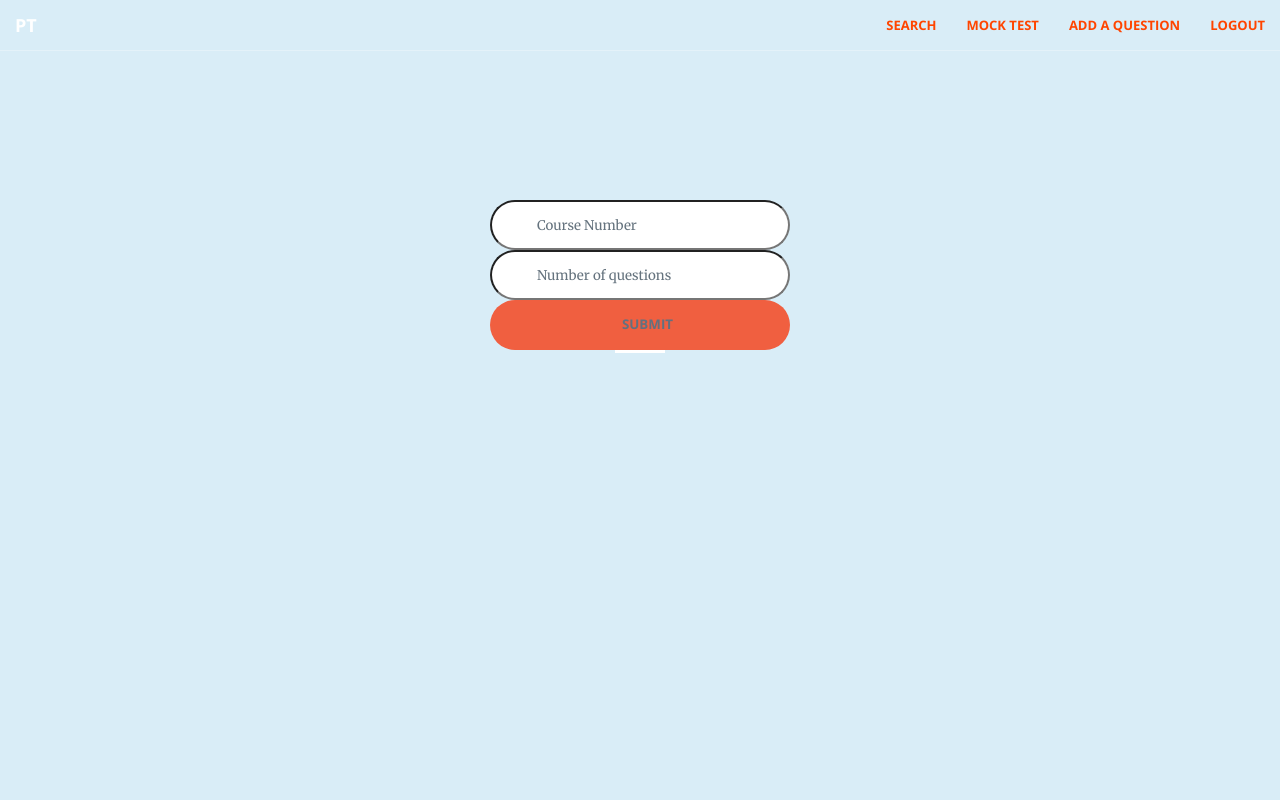
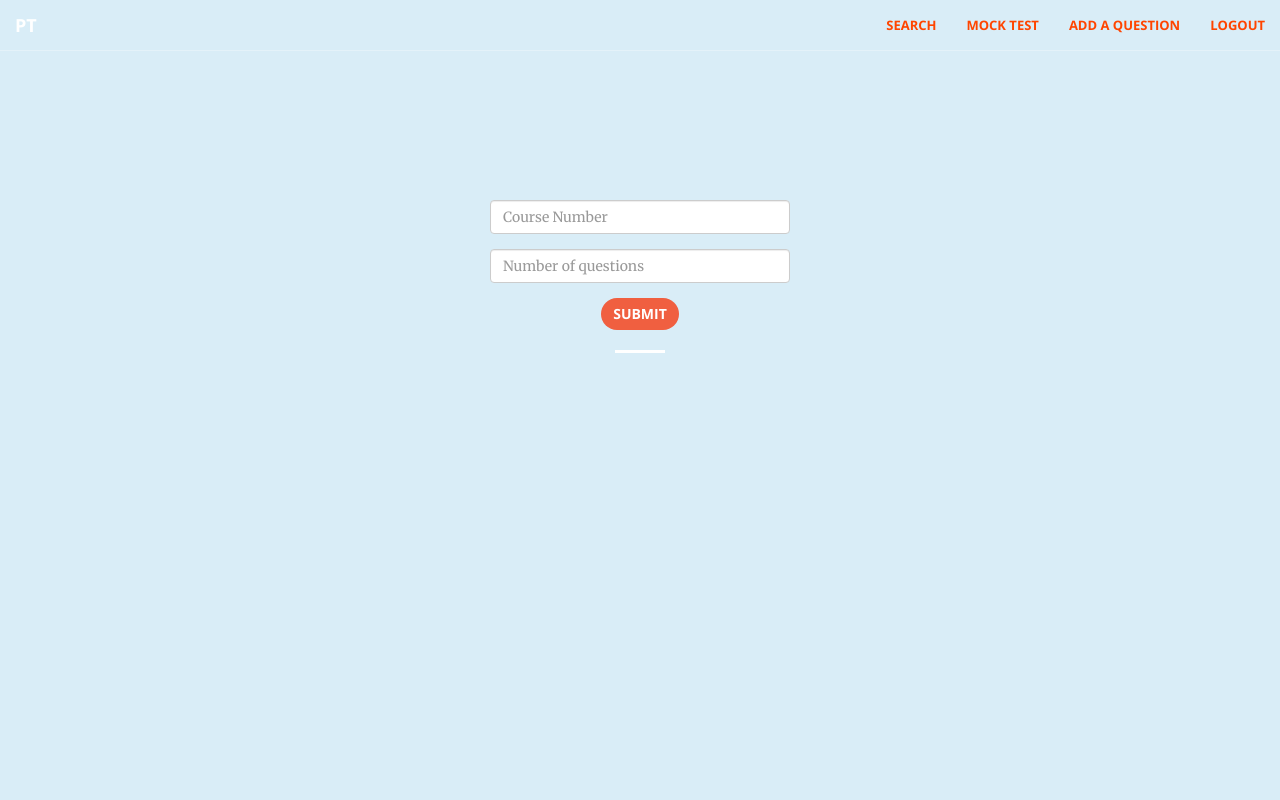
Before and after one commit to Pradhyo/pikatests, a Python web app: template templates/mock.html in a window 1280 px wide. Run offline with Jinja, Linux system fonts and the light colour scheme; the template is opened without the code that fills it: most values are stand-ins (such as "Sample title", 1, 10 or a date in 2020); some libraries are stand-ins or nearby versions.

Commit message:
Change looks of form and appropriate error messages

```diff
--- a/templates/mock.html
+++ b/templates/mock.html
@@ -7,20 +7,30 @@
                 <div class="col-lg-12 text-center">
                     {%if not mocktest%}
                     <div id="box">
-                        <div id="container-1">
                             <form>
-                            <input type="search" id="search" name="course" placeholder="Course Number" />
-                            <input type="search" id="search" name="mock" placeholder="Number of questions" />
-                            <input type="submit" id="search" class="btn btn-primary btn-xl page-scroll">
+                            <div class = "form-group">
+                                <input class="form-control" name="course" placeholder="Course Number" />
+                            </div>
+                            <div class = "form-group">
+                                <input class="form-control" name="mock" placeholder="Number of questions" />
+                            </div>
+                            <div class = "form-group">
+                                <input class="btn btn-primary" type="submit">
+                            </div>
+                            {% if error2 %}
+                            <div class="alert alert-info form-group" role="alert">{{error2}}</div>
+                            {% endif %}
                             </form>
-                        </div>
+
                     </div>
                     {%endif%}
 
                     <hr class="light">
                     {% if searched %}
                     <div class="bs-example">
-
+                            {% if error %}
+                            <div class="alert alert-danger" role="alert">{{error}}</div>
+                            {% endif %}
                         <div class="panel-group" id="accordion">
                             {% for q in questions %}
                             <div class="panel panel-default">
```
